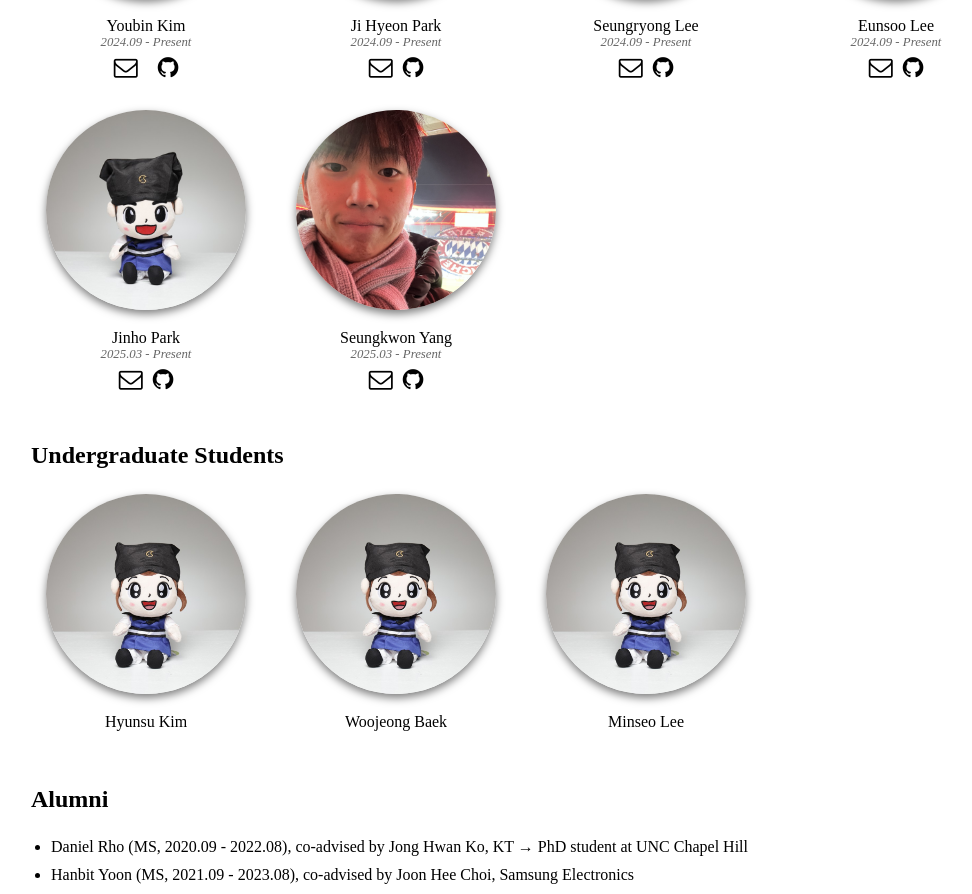
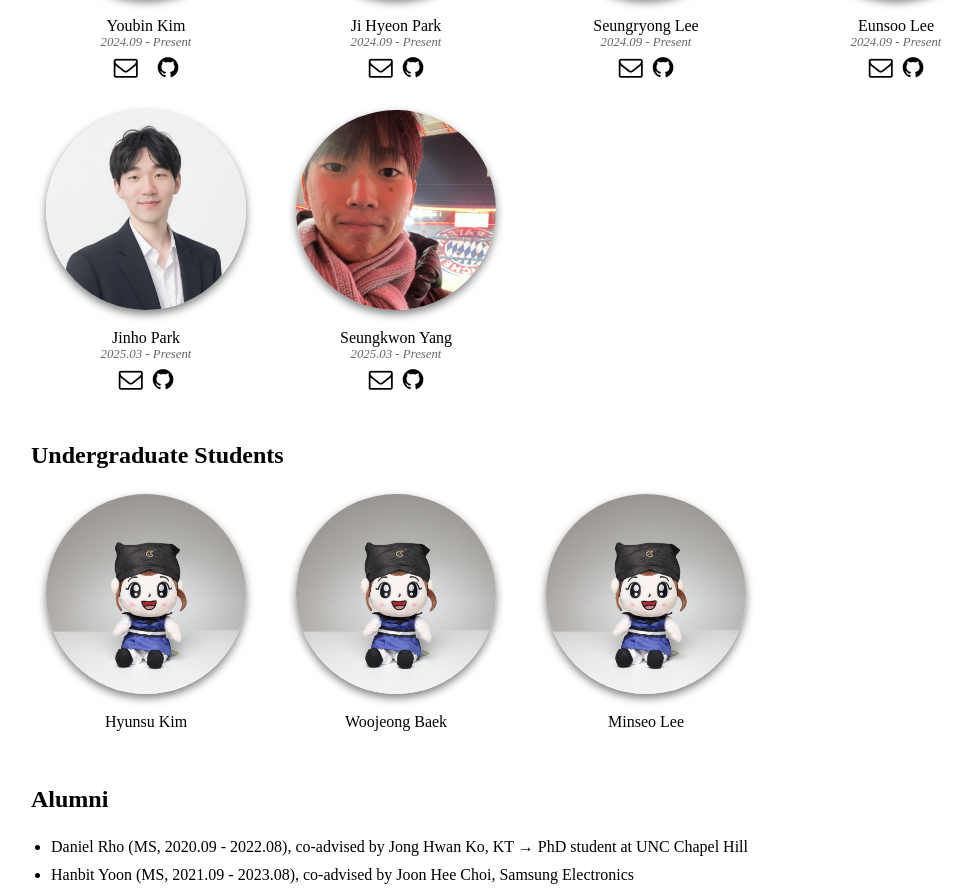
Before and after one commit to Ubin108/VSC_LAB, a React (Create React App) app: page /VSC_LAB/team in a window 1280 px wide. Shown: the part 2154-3048 px from the top of the page, without its empty margins (109-1081 px from the left). Built offline with nearby package versions, Linux system fonts and the light colour scheme; some icons are missing.

Commit message:
edit routing

```diff
--- a/404.html
+++ b/404.html
@@ -2,8 +2,8 @@
 <html>
 <head>
   <script>
-    const pathname = window.location.pathname.replace("/VSC_LAB", "");
-    window.location.href = "/VSC_LAB" + pathname + window.location.search + window.location.hash;
+    const redirectTo = window.location.pathname.replace("/VSC_LAB", "") + window.location.search + window.location.hash;
+    window.location.href = "/VSC_LAB" + redirectTo;
   </script>
 </head>
 <body>
--- a/src/TeamPage.js
+++ b/src/TeamPage.js
@@ -169,7 +169,7 @@ const TeamPage = () => {
         },
         {
             name: 'Jinho Park',
-            img: process.env.PUBLIC_URL + '/team/temp.jpg',
+            img: process.env.PUBLIC_URL + '/team/JHP.jpeg',
             desc: '2025.03 - Present',
             email: 'seungtae@example.com',
             scholar: '',
```
Also changed, not shown: public/team/JHP.jpeg (added).
